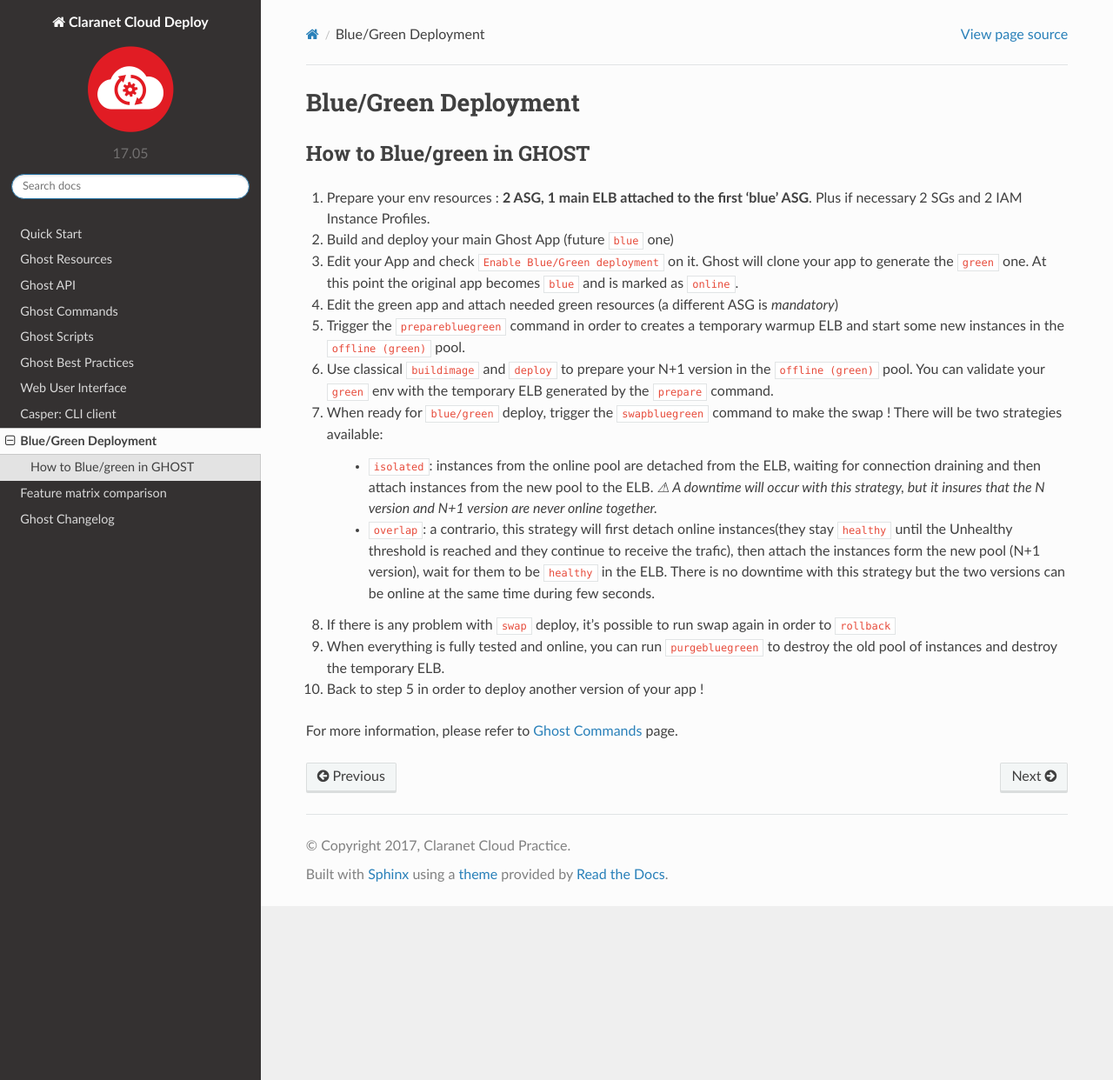
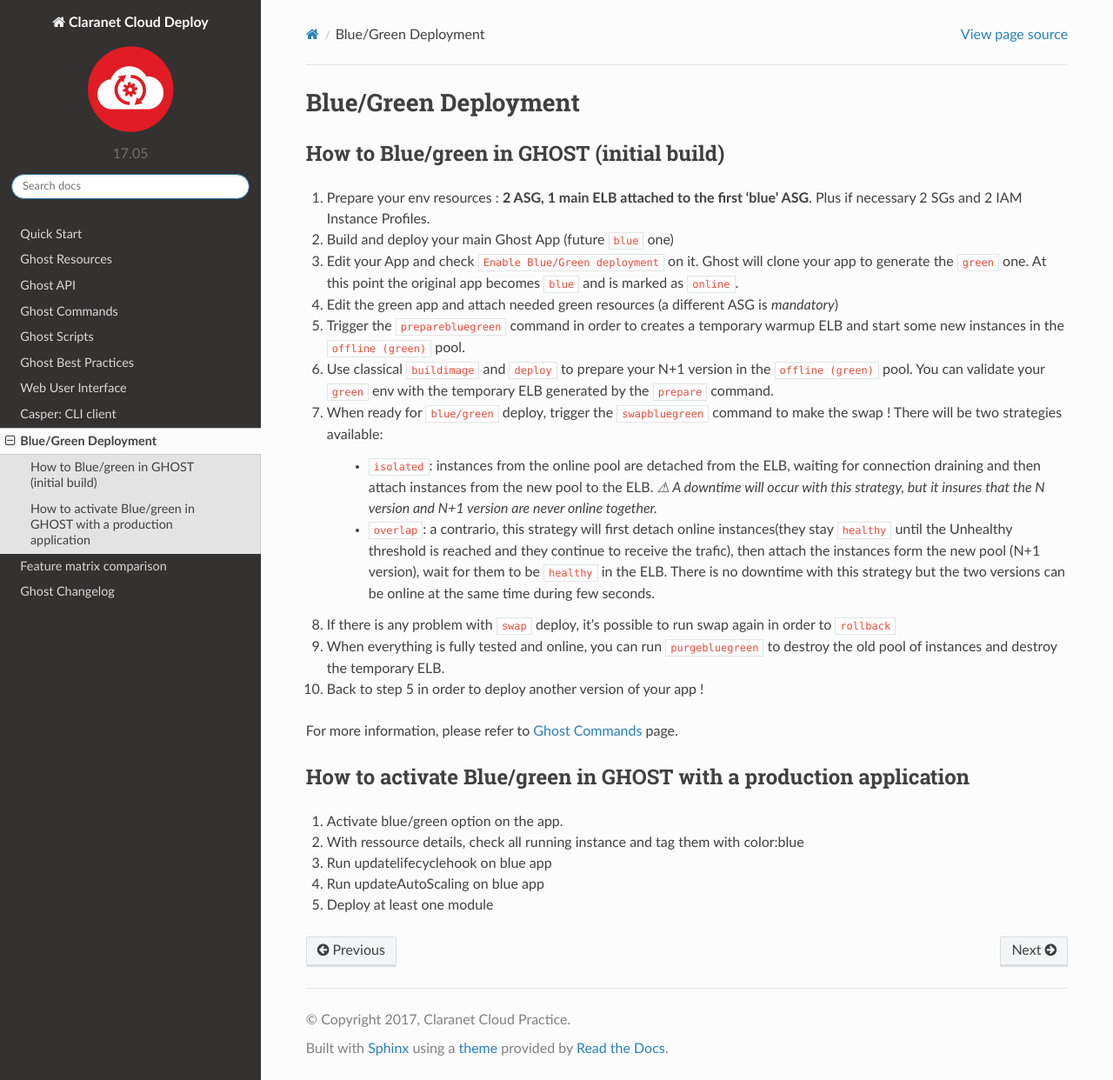
Before and after one commit to claranet/cloud-deploy-docs, a Sphinx documentation site: the page built from source/rst/bluegreen.rst, in a window 1280 px wide and 1242 px high. Shown: the whole window at 87% size. Built offline with Sphinx 7.4.7 and the Read the Docs theme 2.0.0, drawn with Linux system fonts in a browser that asks for light colours.

Commit message:
GHOST-391 change doc for bluegreen

```diff
--- a/source/rst/bluegreen.rst
+++ b/source/rst/bluegreen.rst
@@ -8,8 +8,8 @@
 .. toctree::
     :maxdepth: 2
 
-How to Blue/green in GHOST
-**************************
+How to Blue/green in GHOST (initial build)
+**************************************
 
 1. Prepare your env resources : **2 ASG, 1 main ELB attached to the first 'blue' ASG**. Plus if necessary 2 SGs and 2 IAM Instance Profiles.
 2. Build and deploy your main Ghost App (future ``blue`` one)
@@ -27,3 +27,13 @@
 10. Back to step 5 in order to deploy another version of your app !
 
 For more information, please refer to :ref:`commands` page.
+
+
+How to activate Blue/green in GHOST with a production application
+*****************************************************************
+
+1. Activate blue/green option on the app.
+2. With ressource details, check all running instance and tag them with color:blue
+3. Run updatelifecyclehook on blue app
+4. Run updateAutoScaling on blue app
+5. Deploy at least one module
```
